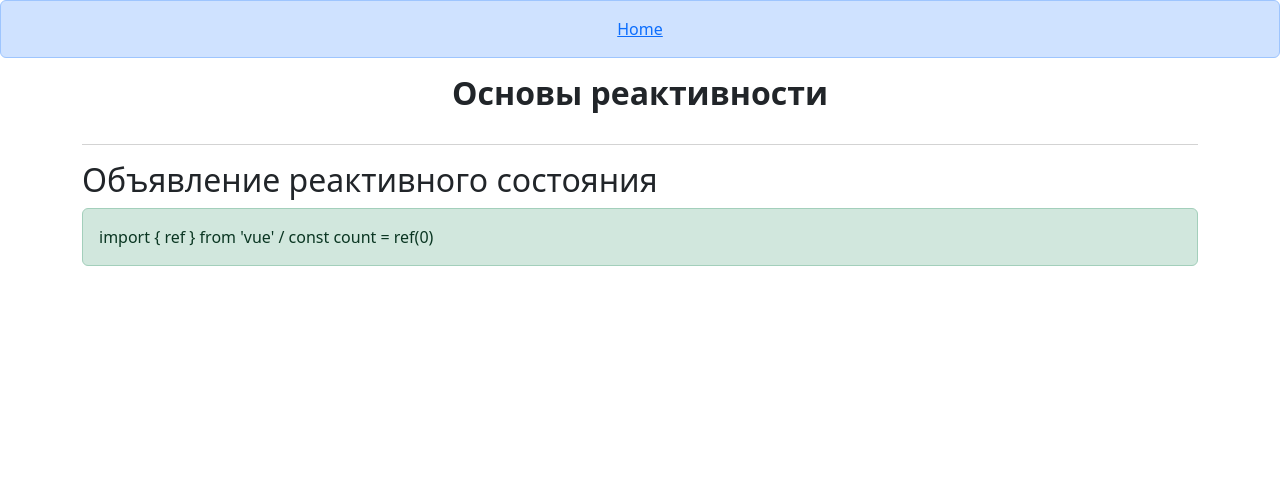
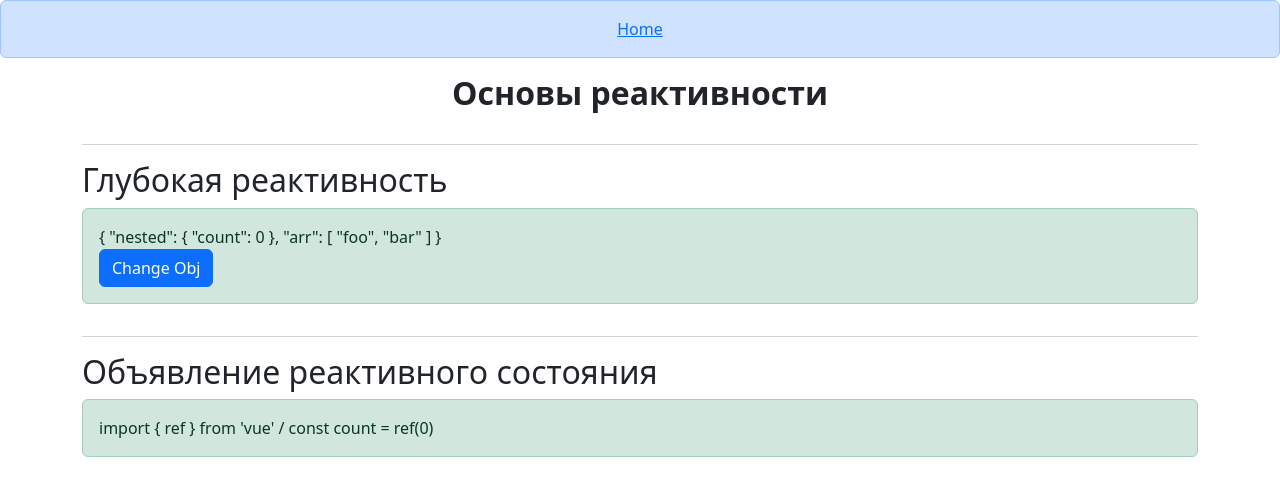
Before and after one commit to Lam0z/vue_lessons, a Nuxt app: page /lessons/reactive in a window 1280 px wide. Shown: the top 496 px of the page. Built offline with nearby package versions, Linux system fonts and the light colour scheme.

Commit message:
lesson 2 - Ref/Reactive

```diff
--- a/pages/lessons/reactive.vue
+++ b/pages/lessons/reactive.vue
@@ -1,11 +1,32 @@
 <script setup>
 const count = ref(0);
-console.log(count.value);
+// console.log(count.value);
+
+const obj = ref({
+    nested: { count: 0 },
+    arr: ["foo", "bar"],
+});
+function mutateDeeply() {
+    // они будут работать, как и ожидалось.
+    obj.value.nested.count++;
+    obj.value.arr.push("baz");
+}
+const o = ref({ count: 0 });
+console.log(o.value.count);
 </script>
 
 <template>
     <MainHeader>Основы реактивности</MainHeader>
 
+    <LPart subtitle="Глубокая реактивность ">
+        <div>
+            <span> {{ obj }} </span>
+        </div>
+        <button class="btn btn-primary" @click="mutateDeeply">
+            Change Obj
+        </button>
+    </LPart>
+    <!--  -->
     <LPart subtitle="Объявление реактивного состояния">
         <span
             v-text="
@@ -16,6 +37,7 @@ const count = ref(0)`
         >
         </span>
     </LPart>
+    <!--  -->
 </template>
 
 <style scoped></style>
```
